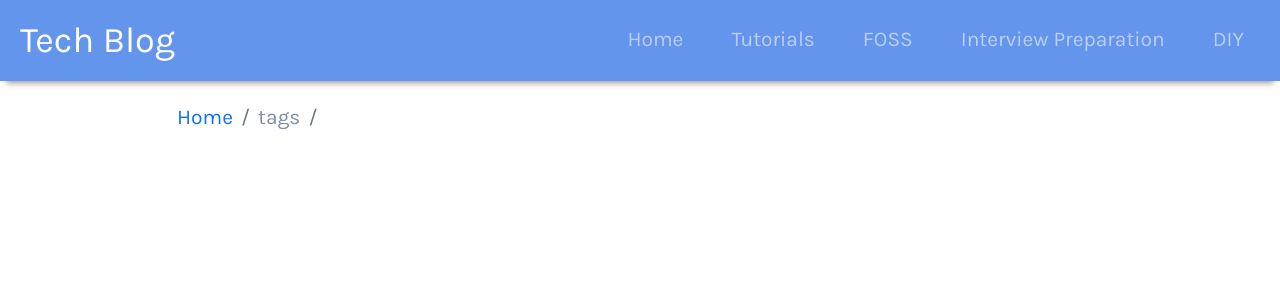
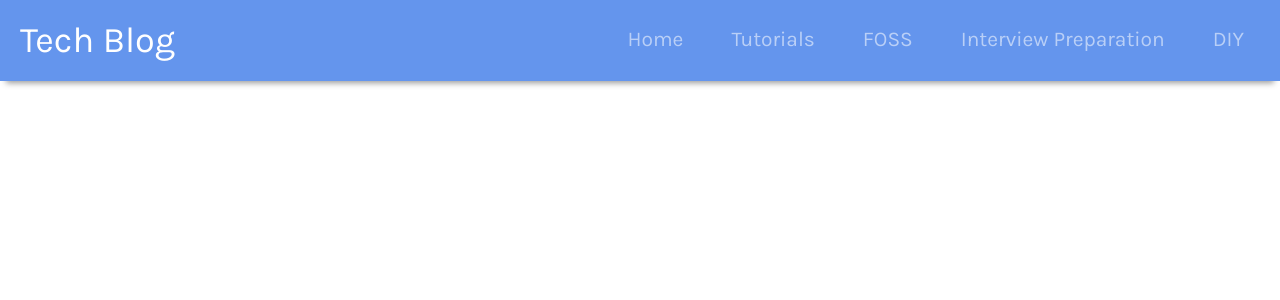
Before and after one commit to Ranilvannan/tech_blog, a Flask app: template template/tag_page.html in a window 1280 px wide. Shown: the top 300 px of the page. Run offline with Flask 2, Linux system fonts and the light colour scheme; the template is opened without the code that fills it, so the values that code supplies are empty; some libraries are stand-ins or nearby versions.

Commit message:
First commit

```diff
--- a/template/tag_page.html
+++ b/template/tag_page.html
@@ -9,13 +9,6 @@
 	<div class="row">
 		<div class="col-sm-1"></div>
 		<div class="col-sm-10 article mb-3">
-			<nav aria-label="breadcrumb">
-				<ol class="breadcrumb">
-					<li class="breadcrumb-item"><a href="/">Home</a></li>
-					<li class="breadcrumb-item">tags</li>
-					<li class="breadcrumb-item active" aria-current="page">{{ tag_obj.name }}</li>
-				</ol>
-			</nav>
 			{% for article in articles %}
 			<article class="row p-3 blog-sp" onclick="location.href='{{ url_for('article_page', category_url=article.category_url, article_url=article.url) }}'">
 			  	<div class="col-xs-6 col-md-4">
```
